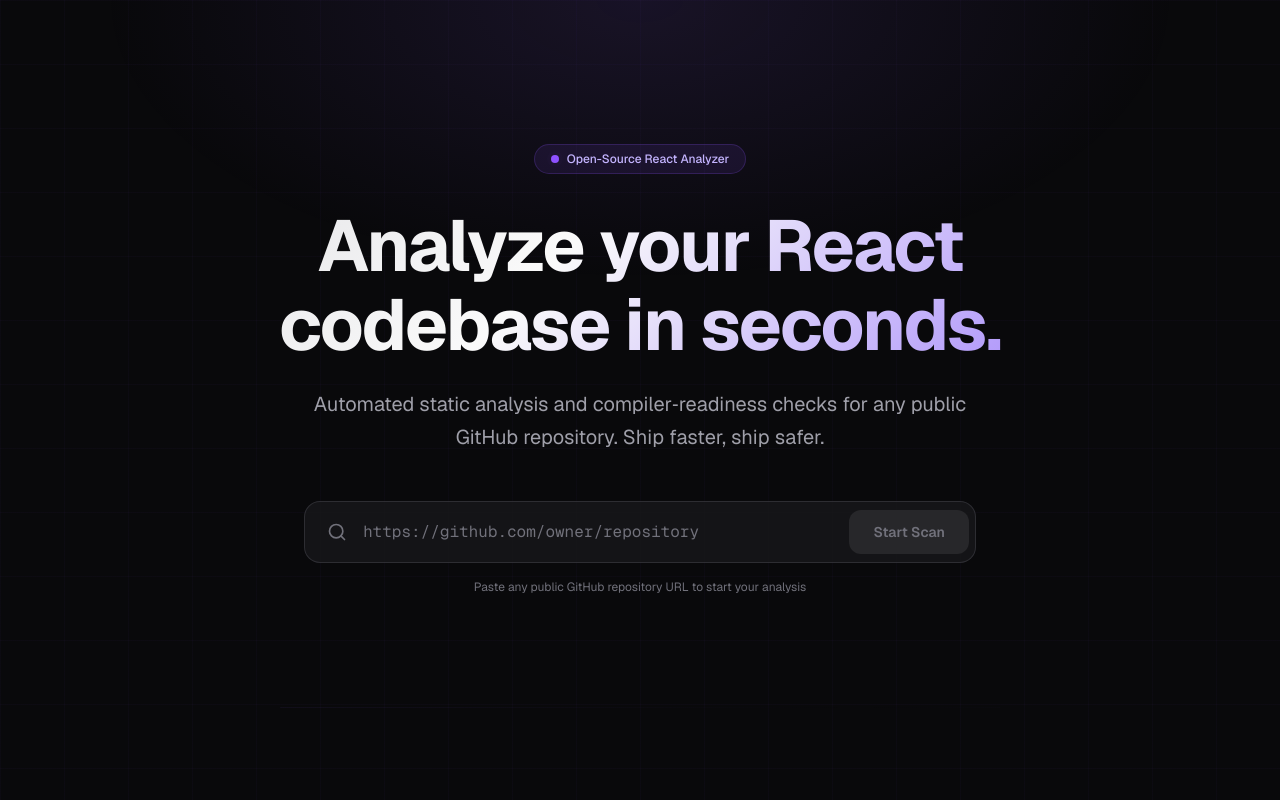
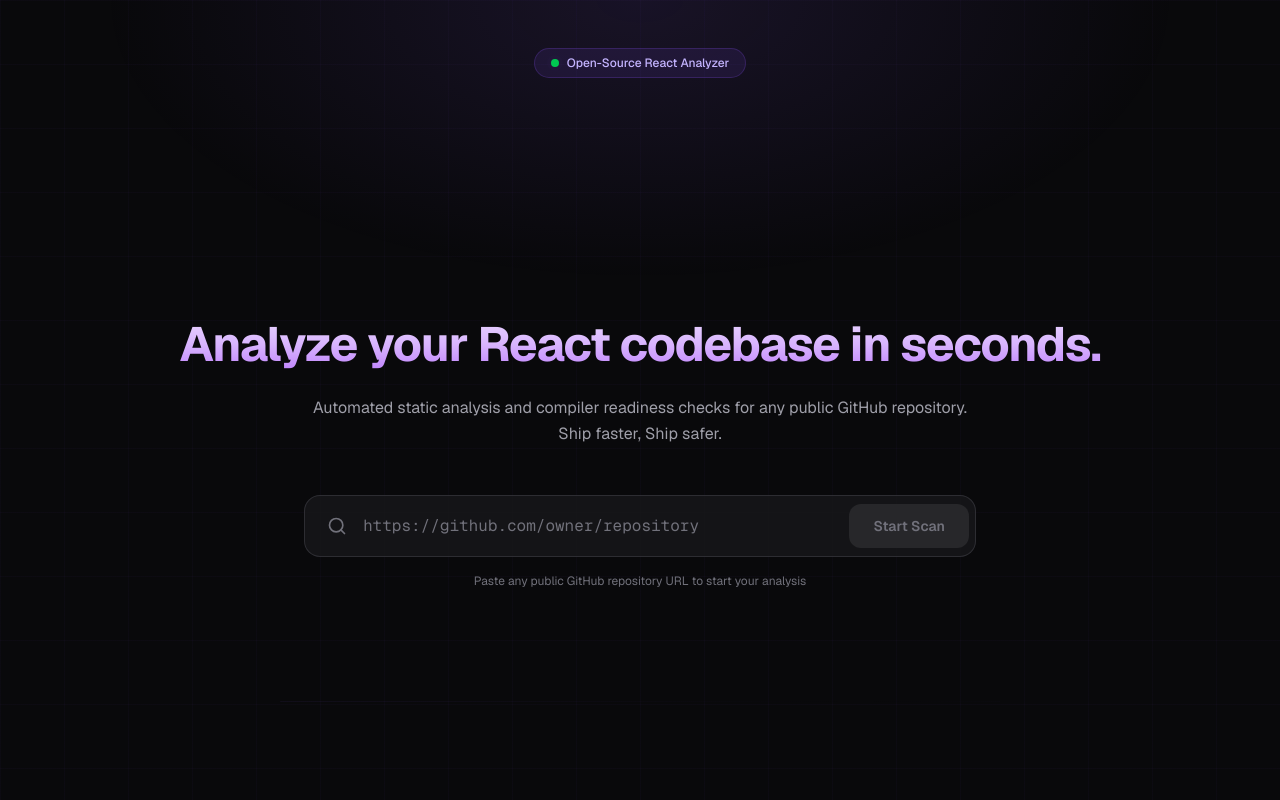
Before and after one commit to uzicodes/Scan-React, a Next.js app in the folder frontend/: page / in a window 1280 px wide. Shown: the top 800 px of the page. Built offline with nearby package versions, Linux system fonts and the light colour scheme.

Commit message:
feat: hero section spacing & gradient tweaks

```diff
--- a/frontend/src/app/globals.css
+++ b/frontend/src/app/globals.css
@@ -149,7 +149,7 @@
 
 /* ---- Gradient text ---- */
 .text-gradient {
-  background: linear-gradient(135deg, #e4e4e7 0%, #fafafa 40%, #a78bfa 100%);
+  background: linear-gradient(180deg, #e9d5ff 0%, #d8b4fe 50%, #c084fc 100%);
   -webkit-background-clip: text;
   -webkit-text-fill-color: transparent;
   background-clip: text;
--- a/frontend/src/app/page.tsx
+++ b/frontend/src/app/page.tsx
@@ -33,10 +33,10 @@
       {/* ---- Hero Section ---- */}
       <section
         id="hero-section"
-        className="relative z-10 flex flex-col items-center w-full max-w-5xl mx-auto px-6 pt-28 pb-20 sm:pt-36 sm:pb-28"
+        className="relative z-10 flex flex-col items-center w-full max-w-5xl mx-auto px-6 pt-8 pb-20 sm:pt-12 sm:pb-28"
       >
         {/* Badge */}
-        <div className="animate-fade-in-up mb-8">
+        <div className="animate-fade-in-up mb-16 sm:mb-60">
           <span
             className="
               inline-flex items-center gap-2 px-4 py-1.5
@@ -48,7 +48,7 @@
           >
             <span className="relative flex h-2 w-2">
               <span className="animate-ping absolute inline-flex h-full w-full rounded-full bg-violet-400 opacity-75" />
-              <span className="relative inline-flex rounded-full h-2 w-2 bg-violet-500" />
+              <span className="relative inline-flex rounded-full h-2 w-2 bg-green-500" />
             </span>
             Open-Source React Analyzer
           </span>
@@ -58,9 +58,9 @@
         <h1
           className="
             animate-fade-in-up-delay-1
-            text-4xl sm:text-5xl md:text-6xl lg:text-7xl
+            text-xl sm:text-3xl md:text-4xl lg:text-5xl
             font-bold tracking-tight text-center
-            leading-[1.1] max-w-4xl
+            leading-[1.1] max-w-none whitespace-nowrap
             text-gradient
           "
         >
@@ -71,13 +71,13 @@
         <p
           className="
             animate-fade-in-up-delay-2
-            mt-6 text-base sm:text-lg md:text-xl
+            mt-6 text-xs sm:text-sm md:text-base
             text-zinc-400 text-center
             max-w-2xl leading-relaxed
           "
         >
-          Automated static analysis and compiler&#8209;readiness checks for any
-          public GitHub repository. Ship&nbsp;faster, ship&nbsp;safer.
+          Automated static analysis and compiler&nbsp;readiness checks for any
+          public GitHub repository. Ship&nbsp;faster, Ship&nbsp;safer.
         </p>
 
         {/* Scan form */}
```
